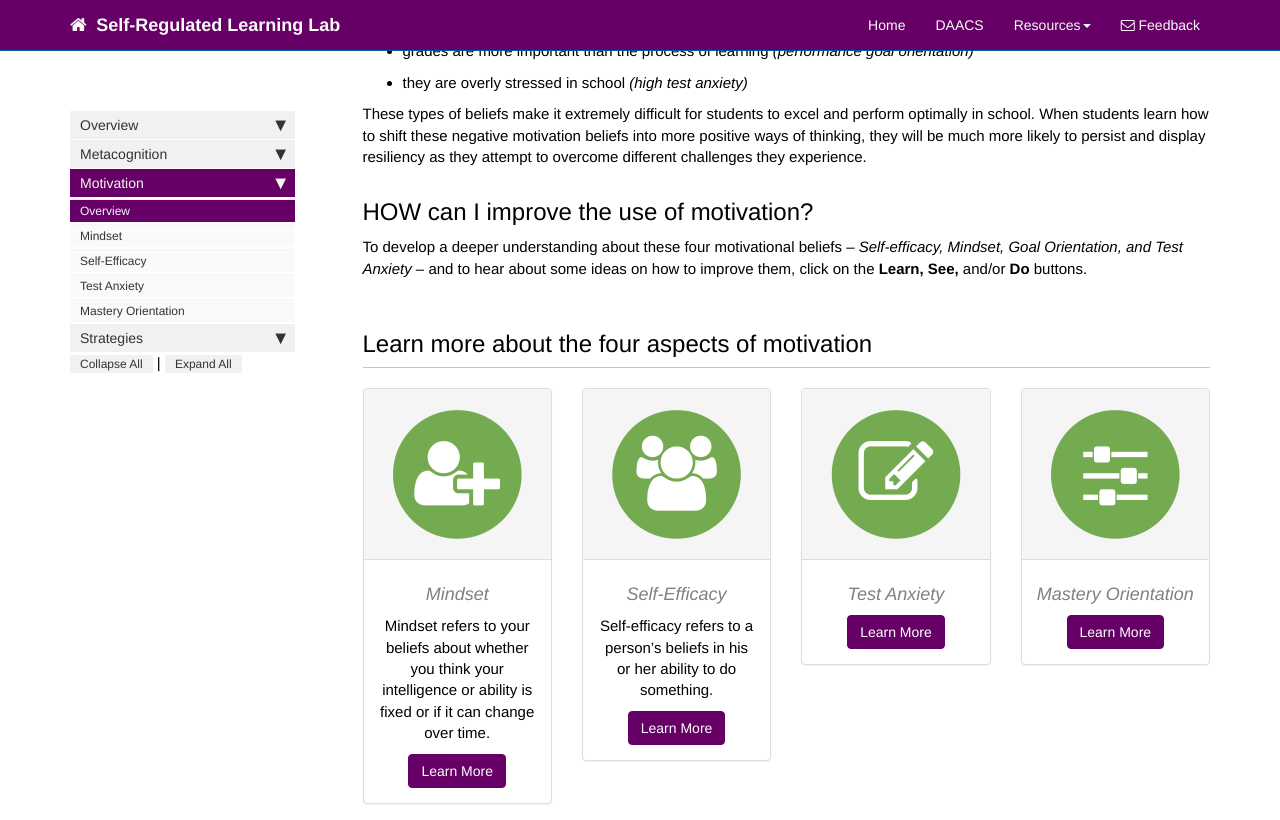
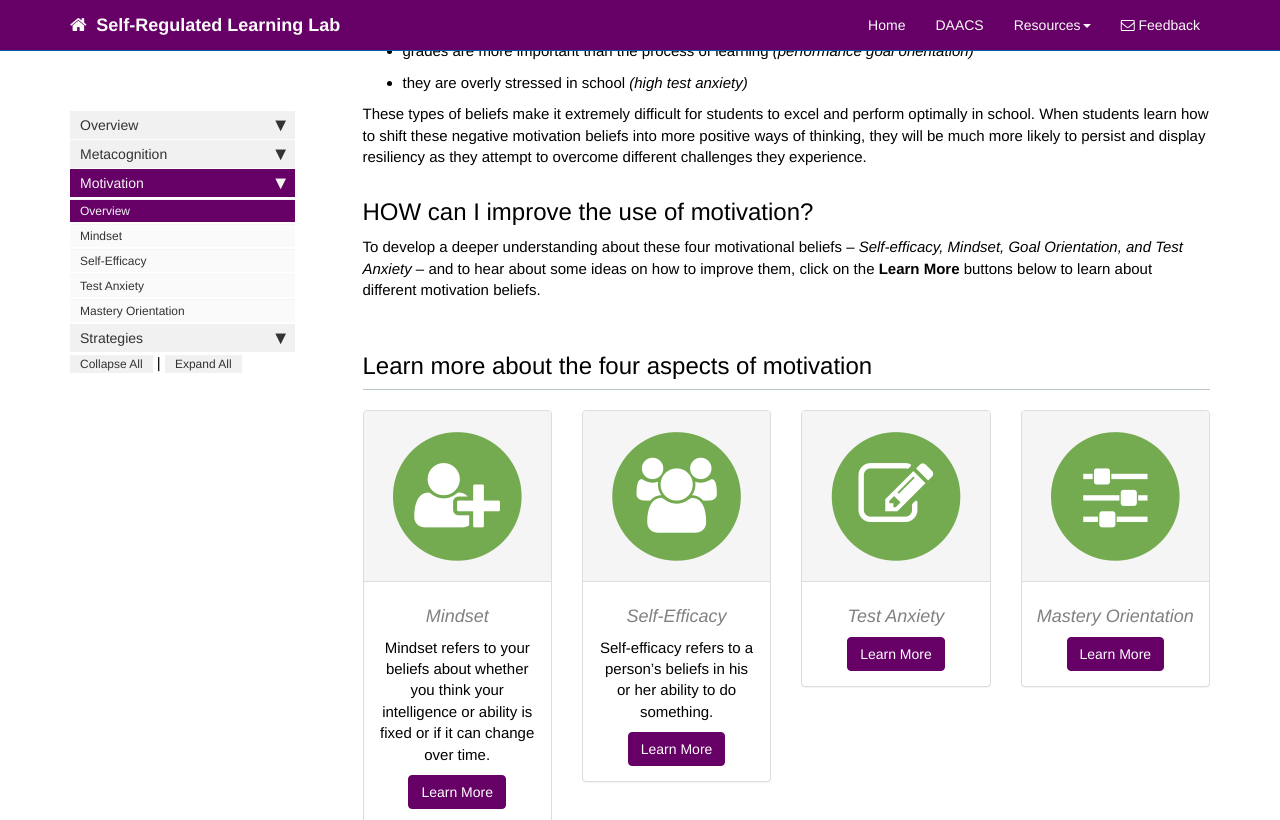
Before and after one commit to dfranklin02/SRL, a Jekyll site: the page built from docs/pages/motivation/motivation.md, in a window 1280 px wide and 900 px high, scrolled down 1113 px, cut to the strip 0-820 px from the top of the window. Built offline with Jekyll 4.4.1, drawn with Linux system fonts in a browser that asks for light colours; nearby versions of some CDN libraries; comment, search, counter and statistics services are not loaded.

Commit message:
Update motivation.md

```diff
--- a/docs/pages/motivation/motivation.md
+++ b/docs/pages/motivation/motivation.md
@@ -30,7 +30,7 @@ Many students in school believe that:
 These types of beliefs make it extremely difficult for students to excel and perform optimally in school. When students learn how to shift these negative motivation beliefs into more positive ways of thinking, they will be much more likely to persist and display resiliency as they attempt to overcome different challenges they experience.
 
 ## HOW can I improve the use of motivation?
-To develop a deeper understanding about these four motivational beliefs – *Self-efficacy, Mindset, Goal Orientation, and Test Anxiety* – and to hear about some ideas on how to improve them, click on the **Learn, See,** and/or **Do** buttons.
+To develop a deeper understanding about these four motivational beliefs – *Self-efficacy, Mindset, Goal Orientation, and Test Anxiety* – and to hear about some ideas on how to improve them, click on the **Learn More** buttons below to learn about different motivation beliefs.
 
 <div class="row">
          <div class="col-lg-12">
```
